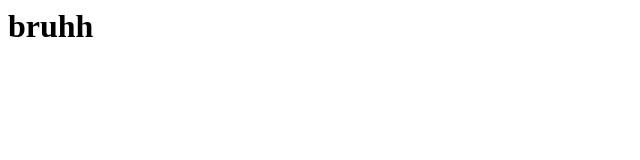
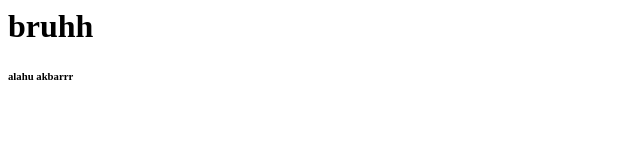
Before and after one commit to MelekKafi/note_sharing_site-, a plain HTML site: page index.html in a window 1280 px wide. Shown: the full height of the page, 0-640 px from the left. Drawn offline with Linux system fonts and the light colour scheme.

Commit message:
Update index.html

```diff
--- a/index.html
+++ b/index.html
@@ -1 +1,2 @@
 <h1>bruhh</h1>
+<h6>alahu akbarrr<h6>
```
